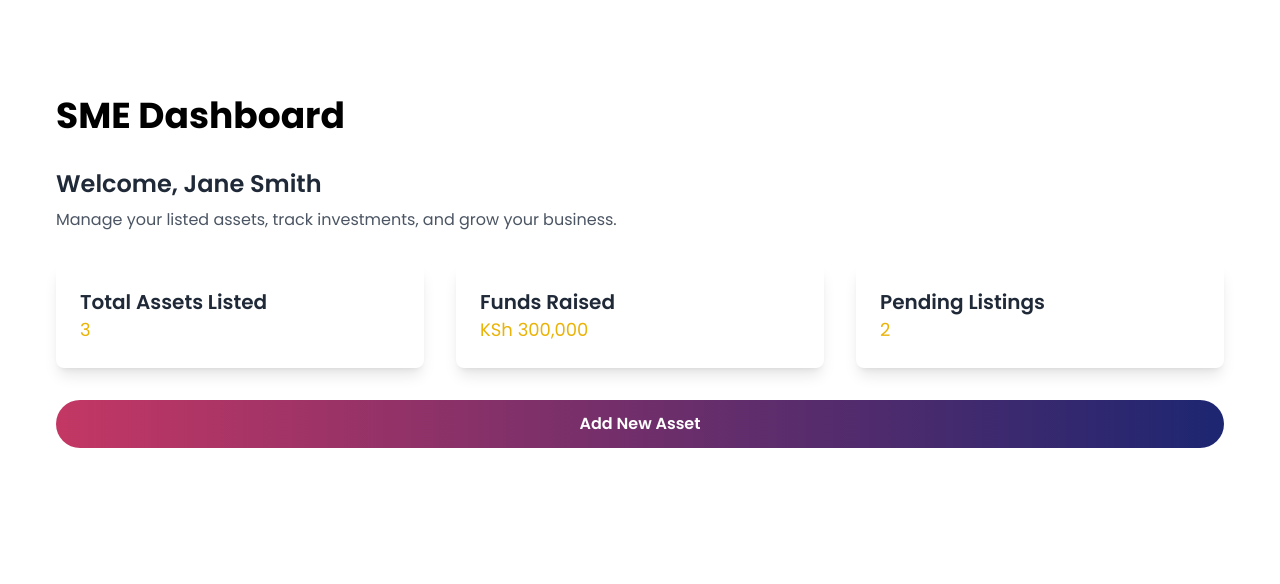
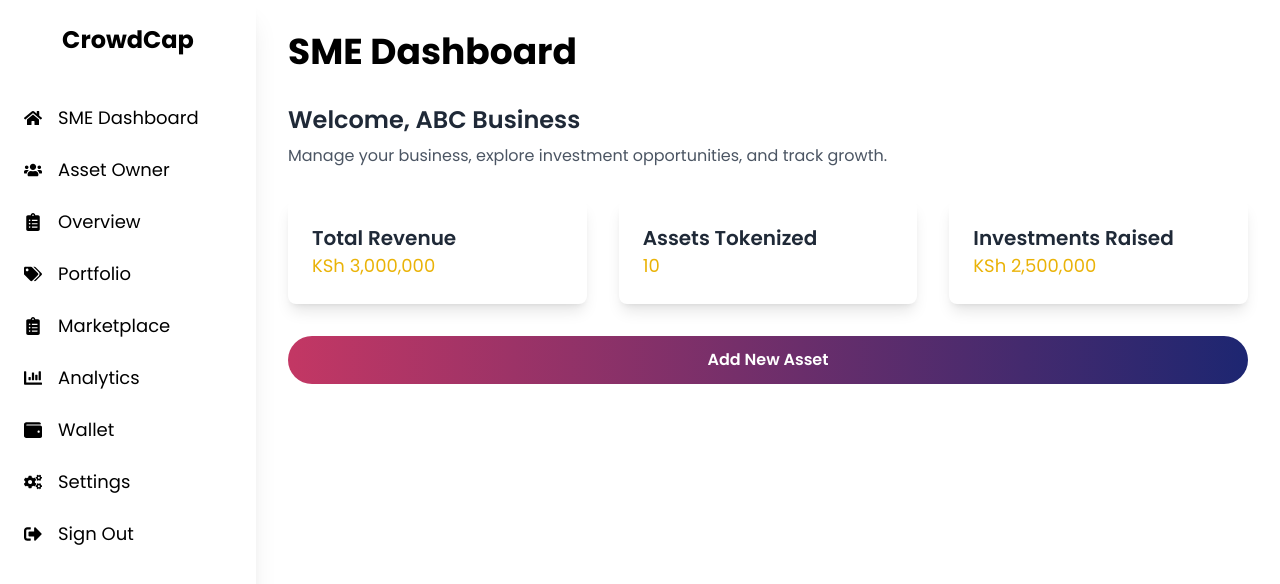
Before and after one commit to Svmueli/crowdcap, a Next.js app: page /dashboard/sme in a window 1280 px wide. Shown: the top 584 px of the page. Built offline with nearby package versions, Linux system fonts and the light colour scheme.

Commit message:
modified sidebar and dashboards

```diff
--- /dev/null
+++ b/src/components/Sidebar/InvestorSidebar.tsx
@@ -0,0 +1,76 @@
+import React from 'react';
+import { FaHome, FaClipboardList, FaChartBar, FaWallet, FaCogs, FaSignOutAlt, FaMoneyBillWaveAlt } from 'react-icons/fa';
+import Link from 'next/link';
+
+const InvestorSidebar = () => {
+  return (
+    <div className="w-64 h-screen bg-white text-black p-6 shadow-xl">
+      {/* Logo */}
+      <div className="flex items-center justify-center mb-12">
+        <h2 className="text-2xl font-bold">CrowdCap</h2>
+      </div>
+
+      {/* Sidebar Links */}
+      <ul className="space-y-6">
+        <li>
+          <Link href="/dashboard/investor">
+            <div className="flex items-center space-x-4 text-lg hover:text-gray-400 cursor-pointer">
+              <FaHome className="text-gradient" />
+              <span>Investor Dashboard</span>
+            </div>
+          </Link>
+        </li>
+        <li>
+          <Link href="/dashboard/portfolio">
+            <div className="flex items-center space-x-4 text-lg hover:text-gray-400 cursor-pointer">
+              <FaClipboardList className="text-gradient" />
+              <span>Portfolio</span>
+            </div>
+          </Link>
+        </li>
+        <li>
+          <Link href="/dashboard/investments">
+            <div className="flex items-center space-x-4 text-lg hover:text-gray-400 cursor-pointer">
+              <FaMoneyBillWaveAlt className="text-gradient" />
+              <span>Investments</span>
+            </div>
+          </Link>
+        </li>
+        <li>
+          <Link href="/dashboard/analytics">
+            <div className="flex items-center space-x-4 text-lg hover:text-gray-400 cursor-pointer">
+              <FaChartBar className="text-gradient" />
+              <span>Analytics</span>
+            </div>
+          </Link>
+        </li>
+        <li>
+          <Link href="/dashboard/wallet">
+            <div className="flex items-center space-x-4 text-lg hover:text-gray-400 cursor-pointer">
+              <FaWallet className="text-gradient" />
+              <span>Wallet</span>
+            </div>
+          </Link>
+        </li>
+        <li>
+          <Link href="/dashboard/settings">
+            <div className="flex items-center space-x-4 text-lg hover:text-gray-400 cursor-pointer">
+              <FaCogs className="text-gradient" />
+              <span>Settings</span>
+            </div>
+          </Link>
+        </li>
+        <li>
+          <Link href="/signout">
+            <div className="flex items-center space-x-4 text-lg hover:text-gray-400 cursor-pointer">
+              <FaSignOutAlt className="text-gradient" />
+              <span>Sign Out</span>
+            </div>
+          </Link>
+        </li>
+      </ul>
+    </div>
+  );
+};
+
+export default InvestorSidebar;
--- /dev/null
+++ b/src/components/Sidebar/SMESidebar.tsx
@@ -0,0 +1,92 @@
+import React from 'react';
+import { FaHome, FaClipboardList, FaChartBar, FaWallet, FaCogs, FaSignOutAlt, FaUsers, FaTags } from 'react-icons/fa';
+import Link from 'next/link';
+
+const SMESidebar = () => {
+  return (
+    <div className="w-64 h-screen bg-white text-black p-6 shadow-xl">
+      {/* Logo */}
+      <div className="flex items-center justify-center mb-12">
+        <h2 className="text-2xl font-bold">CrowdCap</h2>
+      </div>
+
+      {/* Sidebar Links */}
+      <ul className="space-y-6">
+        <li>
+          <Link href="/dashboard/sme">
+            <div className="flex items-center space-x-4 text-lg hover:text-gray-400 cursor-pointer">
+              <FaHome className="text-gradient" />
+              <span>SME Dashboard</span>
+            </div>
+          </Link>
+        </li>
+        <li>
+          <Link href="/dashboard/asset-owner">
+            <div className="flex items-center space-x-4 text-lg hover:text-gray-400 cursor-pointer">
+              <FaUsers className="text-gradient" />
+              <span>Asset Owner</span>
+            </div>
+          </Link>
+        </li>
+        <li>
+          <Link href="/dashboard/overview">
+            <div className="flex items-center space-x-4 text-lg hover:text-gray-400 cursor-pointer">
+              <FaClipboardList className="text-gradient" />
+              <span>Overview</span>
+            </div>
+          </Link>
+        </li>
+        <li>
+          <Link href="/dashboard/portfolio">
+            <div className="flex items-center space-x-4 text-lg hover:text-gray-400 cursor-pointer">
+              <FaTags className="text-gradient" />
+              <span>Portfolio</span>
+            </div>
+          </Link>
+        </li>
+        <li>
+          <Link href="/dashboard/marketplace">
+            <div className="flex items-center space-x-4 text-lg hover:text-gray-400 cursor-pointer">
+              <FaClipboardList className="text-gradient" />
+              <span>Marketplace</span>
+            </div>
+          </Link>
+        </li>
+        <li>
+          <Link href="/dashboard/analytics">
+            <div className="flex items-center space-x-4 text-lg hover:text-gray-400 cursor-pointer">
+              <FaChartBar className="text-gradient" />
+              <span>Analytics</span>
+            </div>
+          </Link>
+        </li>
+        <li>
+          <Link href="/dashboard/wallet">
+            <div className="flex items-center space-x-4 text-lg hover:text-gray-400 cursor-pointer">
+              <FaWallet className="text-gradient" />
+              <span>Wallet</span>
+            </div>
+          </Link>
+        </li>
+        <li>
+          <Link href="/dashboard/settings">
+            <div className="flex items-center space-x-4 text-lg hover:text-gray-400 cursor-pointer">
+              <FaCogs className="text-gradient" />
+              <span>Settings</span>
+            </div>
+          </Link>
+        </li>
+        <li>
+          <Link href="/signout">
+            <div className="flex items-center space-x-4 text-lg hover:text-gray-400 cursor-pointer">
+              <FaSignOutAlt className="text-gradient" />
+              <span>Sign Out</span>
+            </div>
+          </Link>
+        </li>
+      </ul>
+    </div>
+  );
+};
+
+export default SMESidebar;
--- a/src/pages/dashboard/investor.tsx
+++ b/src/pages/dashboard/investor.tsx
@@ -1,41 +1,43 @@
 import React from 'react';
-import Link from 'next/link';
+import InvestorSidebar from '../../components/Sidebar/InvestorSidebar'; // Import Investor Sidebar
 
 const InvestorDashboard = () => {
   return (
-    <section className="w-full bg-white py-24">
-      <div className="max-w-[1200px] mx-auto px-4">
+    <section className="flex">
+      {/* Sidebar */}
+      <InvestorSidebar />
+
+      {/* Content Area */}
+      <div className="flex-1 p-8">
         <h1 className="text-4xl font-bold text-black mb-8">Investor Dashboard</h1>
 
         {/* Welcome Section */}
         <div className="mb-8">
           <h2 className="text-2xl font-semibold text-gray-800">Welcome, John Doe</h2>
-          <p className="text-md text-gray-600 mt-2">Manage your investments, explore new opportunities, and track your returns.</p>
+          <p className="text-md text-gray-600 mt-2">Manage your investments, track performance, and explore new opportunities.</p>
         </div>
 
         {/* Dashboard Stats */}
         <div className="grid grid-cols-1 sm:grid-cols-2 md:grid-cols-3 gap-8">
           <div className="bg-white p-6 rounded-lg shadow-lg">
             <h3 className="text-xl font-semibold text-gray-800">Total Investments</h3>
-            <p className="text-lg text-yellow-500">KSh 500,000</p>
+            <p className="text-lg text-yellow-500">KSh 1,500,000</p>
           </div>
           <div className="bg-white p-6 rounded-lg shadow-lg">
-            <h3 className="text-xl font-semibold text-gray-800">Active Investments</h3>
+            <h3 className="text-xl font-semibold text-gray-800">Assets in Portfolio</h3>
             <p className="text-lg text-yellow-500">5</p>
           </div>
           <div className="bg-white p-6 rounded-lg shadow-lg">
-            <h3 className="text-xl font-semibold text-gray-800">Pending Withdrawals</h3>
-            <p className="text-lg text-yellow-500">KSh 50,000</p>
+            <h3 className="text-xl font-semibold text-gray-800">Returns This Month</h3>
+            <p className="text-lg text-yellow-500">KSh 150,000</p>
           </div>
         </div>
 
-        {/* Explore New Investments */}
+        {/* Add New Investment Button */}
         <div className="mt-8">
-          <Link href="/marketplace">
-            <div className="flex items-center justify-center bg-gradient-to-r from-[#C33764] to-[#1D2671] text-white rounded-full py-3 px-8 cursor-pointer hover:bg-gradient-to-l transition-all">
-              <span className="text-md font-semibold">Explore New Investments</span>
-            </div>
-          </Link>
+          <div className="flex items-center justify-center bg-gradient-to-r from-[#C33764] to-[#1D2671] text-white rounded-full py-3 px-8 cursor-pointer hover:bg-gradient-to-l transition-all">
+            <span className="text-md font-semibold">Add New Investment</span>
+          </div>
         </div>
       </div>
     </section>
--- a/src/pages/dashboard/sme.tsx
+++ b/src/pages/dashboard/sme.tsx
@@ -1,45 +1,47 @@
 import React from 'react';
-import Link from 'next/link';
+import SMESidebar from '../../components/Sidebar/SMESidebar'; // Import SME Sidebar
 
-const SmeDashboard = () => {
+const SMEDashboard = () => {
   return (
-    <section className="w-full bg-white py-24">
-      <div className="max-w-[1200px] mx-auto px-4">
+    <section className="flex">
+      {/* Sidebar */}
+      <SMESidebar />
+
+      {/* Content Area */}
+      <div className="flex-1 p-8">
         <h1 className="text-4xl font-bold text-black mb-8">SME Dashboard</h1>
 
         {/* Welcome Section */}
         <div className="mb-8">
-          <h2 className="text-2xl font-semibold text-gray-800">Welcome, Jane Smith</h2>
-          <p className="text-md text-gray-600 mt-2">Manage your listed assets, track investments, and grow your business.</p>
+          <h2 className="text-2xl font-semibold text-gray-800">Welcome, ABC Business</h2>
+          <p className="text-md text-gray-600 mt-2">Manage your business, explore investment opportunities, and track growth.</p>
         </div>
 
         {/* Dashboard Stats */}
         <div className="grid grid-cols-1 sm:grid-cols-2 md:grid-cols-3 gap-8">
           <div className="bg-white p-6 rounded-lg shadow-lg">
-            <h3 className="text-xl font-semibold text-gray-800">Total Assets Listed</h3>
-            <p className="text-lg text-yellow-500">3</p>
+            <h3 className="text-xl font-semibold text-gray-800">Total Revenue</h3>
+            <p className="text-lg text-yellow-500">KSh 3,000,000</p>
           </div>
           <div className="bg-white p-6 rounded-lg shadow-lg">
-            <h3 className="text-xl font-semibold text-gray-800">Funds Raised</h3>
-            <p className="text-lg text-yellow-500">KSh 300,000</p>
+            <h3 className="text-xl font-semibold text-gray-800">Assets Tokenized</h3>
+            <p className="text-lg text-yellow-500">10</p>
           </div>
           <div className="bg-white p-6 rounded-lg shadow-lg">
-            <h3 className="text-xl font-semibold text-gray-800">Pending Listings</h3>
-            <p className="text-lg text-yellow-500">2</p>
+            <h3 className="text-xl font-semibold text-gray-800">Investments Raised</h3>
+            <p className="text-lg text-yellow-500">KSh 2,500,000</p>
           </div>
         </div>
 
         {/* Add New Asset Button */}
         <div className="mt-8">
-          <Link href="/add-asset">
-            <div className="flex items-center justify-center bg-gradient-to-r from-[#C33764] to-[#1D2671] text-white rounded-full py-3 px-8 cursor-pointer hover:bg-gradient-to-l transition-all">
-              <span className="text-md font-semibold">Add New Asset</span>
-            </div>
-          </Link>
+          <div className="flex items-center justify-center bg-gradient-to-r from-[#C33764] to-[#1D2671] text-white rounded-full py-3 px-8 cursor-pointer hover:bg-gradient-to-l transition-all">
+            <span className="text-md font-semibold">Add New Asset</span>
+          </div>
         </div>
       </div>
     </section>
   );
 };
 
-export default SmeDashboard;
+export default SMEDashboard;
```
